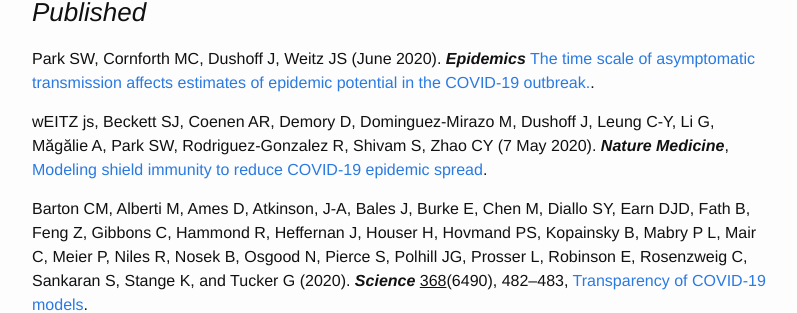
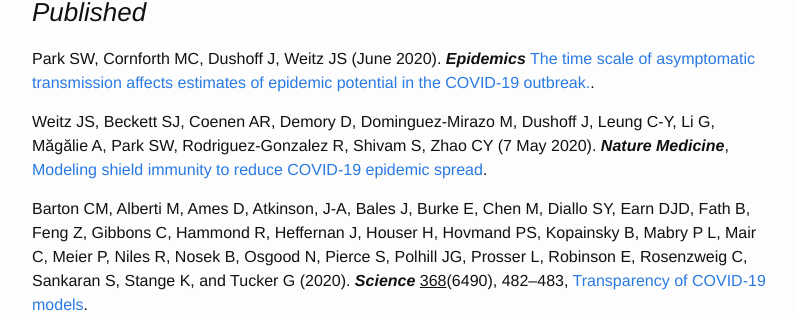
Before and after one commit to mac-theobio/mac-theobio.github.io, a Jekyll site: the page built from covid-19/index.md, in a window 1280 px wide and 900 px high, scrolled down 1388 px. Shown: the part 147-460 px from the top of the window, without its empty margins (238-1035 px from the left). Built offline with Jekyll 4.4.1, drawn with Linux system fonts in a browser that asks for light colours; our own code applies the rules of GitHub Pages for plain Markdown files.

Commit message:
capitalization error

```diff
--- a/covid-19/index.md
+++ b/covid-19/index.md
@@ -40,7 +40,7 @@
 Park SW, Cornforth MC, Dushoff J, Weitz JS (June 2020). **_Epidemics_**
 [The time scale of asymptomatic transmission affects estimates of epidemic potential in the COVID-19 outbreak.](https://www.sciencedirect.com/science/article/pii/S1755436520300190).
 
-wEITZ js, Beckett SJ, Coenen AR, Demory D, Dominguez-Mirazo M, Dushoff J, Leung C-Y, Li G, Măgălie A, Park SW, Rodriguez-Gonzalez R, Shivam S, Zhao CY (7 May 2020). **_Nature Medicine_**,
+Weitz JS, Beckett SJ, Coenen AR, Demory D, Dominguez-Mirazo M, Dushoff J, Leung C-Y, Li G, Măgălie A, Park SW, Rodriguez-Gonzalez R, Shivam S, Zhao CY (7 May 2020). **_Nature Medicine_**,
 [Modeling shield immunity to reduce COVID-19 epidemic spread](https://www.nature.com/articles/s41591-020-0895-3).
 
 Barton CM, Alberti M, Ames D, Atkinson, J-A, Bales J, Burke E, Chen M, Diallo SY, Earn DJD, Fath B, Feng Z, Gibbons C, Hammond R, Heffernan J, Houser H, Hovmand PS, Kopainsky B, Mabry P L, Mair C, Meier P, Niles R, Nosek B, Osgood N, Pierce S, Polhill JG, Prosser L, Robinson E, Rosenzweig C, Sankaran S, Stange K, and Tucker G (2020). **_Science_** <ins>368</ins>(6490), 482–483,
```
